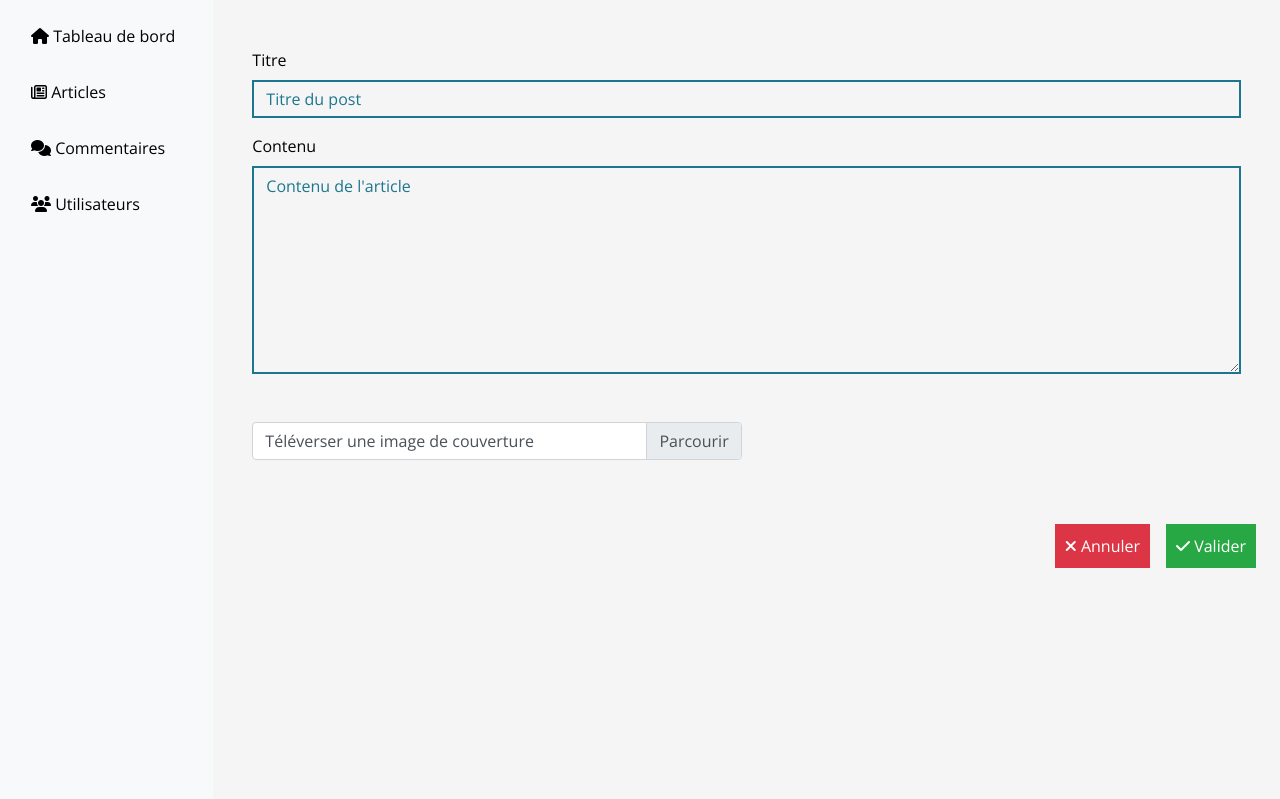
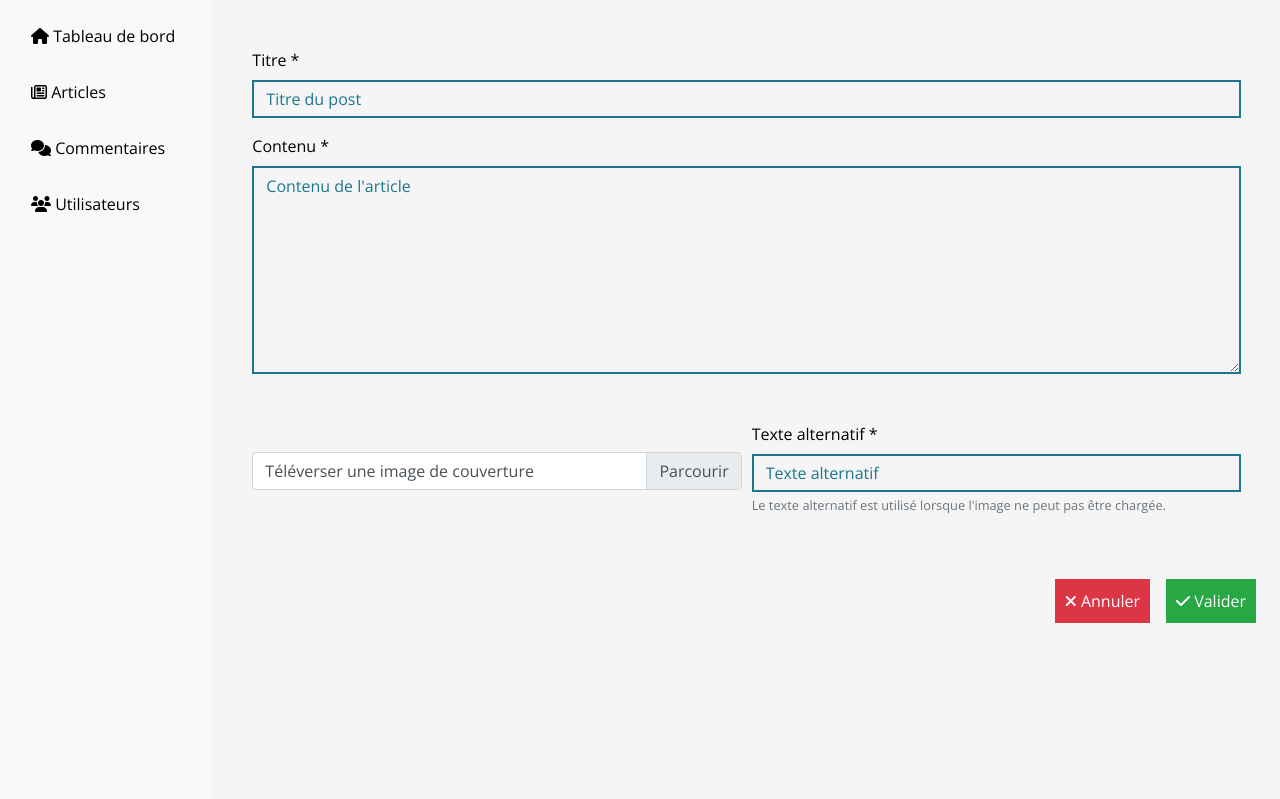
Before and after one commit to OlivierFL/blog, a PHP site: template templates/admin/post_create.html.twig in a window 1280 px wide. Shown: the part 90-889 px from the top of the page. Run offline with PHP 8.4, Linux system fonts and the light colour scheme; the template is opened without the code that fills it, so the values that code supplies are empty; some libraries are stand-ins or nearby versions.

Commit message:
Add "alt" for post cover image on post create and edit forms

```diff
--- a/src/Service/PostAdministrator.php
+++ b/src/Service/PostAdministrator.php
@@ -64,7 +64,6 @@ class PostAdministrator
             $post->setUpdatedAt((new \DateTime())->format('Y-m-d H:i:s'));
             $post->setAdminId($this->session->get('current_user')['admin_infos']['id']);
             $post->setSlug($this->createSlug($data['title']));
-            $post->setAltCoverImg(null !== $post->getCoverImg() ? $post->getSlug() : null);
 
             $result = $this->postManager->create($post);
 
@@ -97,7 +96,7 @@ class PostAdministrator
             if (isset($_FILES) && 4 !== $_FILES['file']['error']) {
                 try {
                     $filename = $this->fileUploader->upload($_FILES['file'], FileUploader::IMAGE);
-                    $data['cover_img'] = $filename;
+                    $post['cover_img'] = $filename;
                 } catch (Exception $e) {
                     throw new Exception('Erreur lors du téléchargement de l\'image : '.$e->getMessage());
                 }
--- a/templates/admin/post_create.html.twig
+++ b/templates/admin/post_create.html.twig
@@ -16,7 +16,7 @@
       >
         <div class="form-row">
           <div class="form-group col-md-12">
-            <label for="title">Titre</label>
+            <label for="title">Titre *</label>
             <input type="text"
                    class="form-control"
                    id="title"
@@ -27,7 +27,7 @@
           </div>
         </div>
         <div class="form-group mb-5">
-          <label for="content">Contenu</label>
+          <label for="content">Contenu *</label>
           <textarea class="form-control"
                     id="content"
                     name="content"
@@ -37,9 +37,9 @@
                     required
           ></textarea>
         </div>
-        <div class="form-row">
+        <div class="form-row align-items-center">
           <div class="form-group col-md-6">
-            <div class="custom-file">
+            <div class="custom-file mt-md-1">
               <input type="hidden"
                      name="max_file_size"
                      value="16777220"
@@ -52,6 +52,19 @@
               >
               <label class="custom-file-label" for="file">Téléverser une image de couverture</label>
             </div>
+          </div>
+          <div class="form-group col-md-6 mt-4 mt-md-0">
+            <label for="alt_cover_img">Texte alternatif *</label>
+            <input type="text"
+                   class="form-control"
+                   id="alt_cover_img"
+                   placeholder="Texte alternatif"
+                   name="alt_cover_img"
+                   required
+            >
+            <small id="alt_cover_img_help_text" class="form-text text-muted">
+              Le texte alternatif est utilisé lorsque l'image ne peut pas être chargée.
+            </small>
           </div>
         </div>
         <div class="row justify-content-around justify-content-md-end my-5">
```
Also changed, not shown: templates/admin/post_edit.html.twig (+17 -4 lines).
